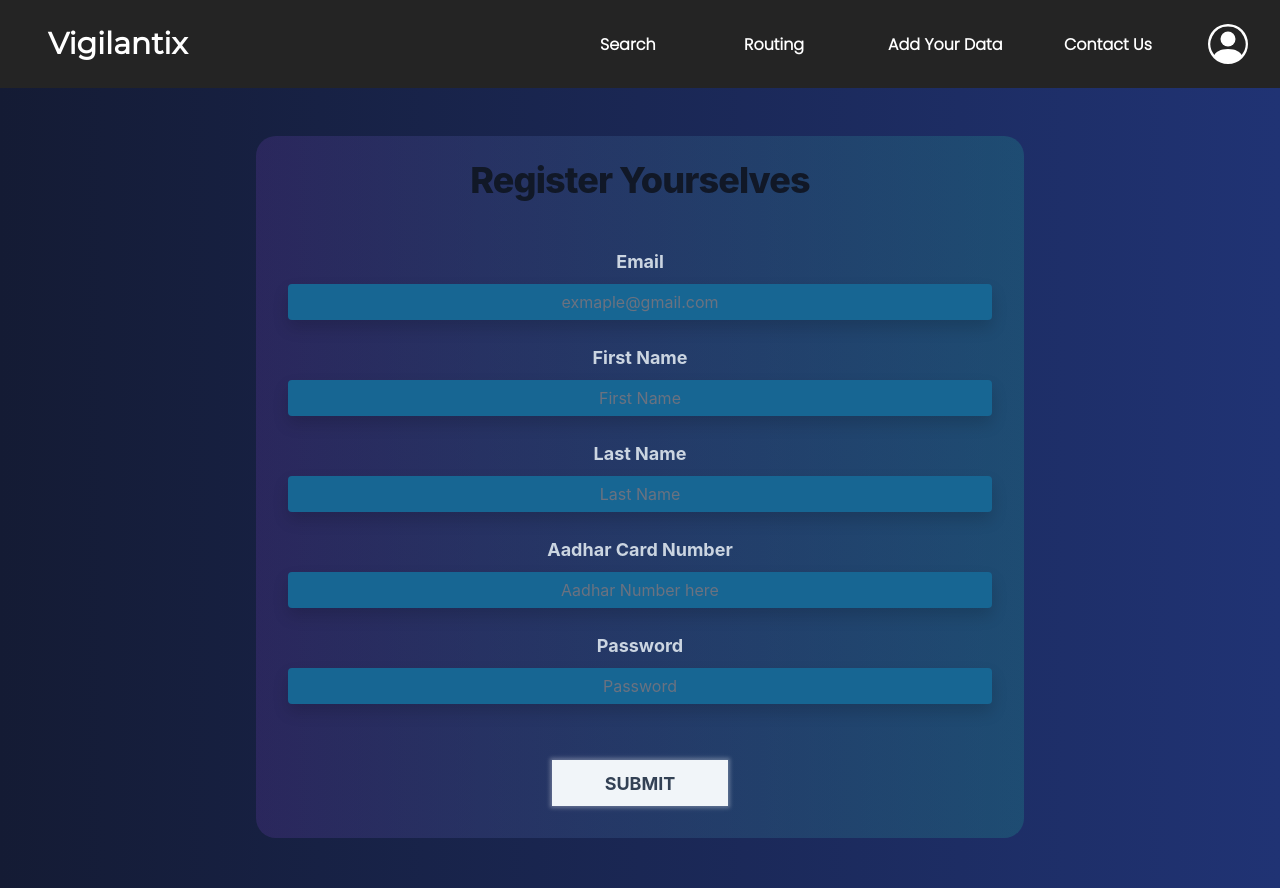
After one commit to ItsApex/Vigilantix-, a Django app: page /register in a window 1280 px wide. The commit adds this page. Run offline with Django 4.2, Linux system fonts and the light colour scheme; some libraries are stand-ins or nearby versions.

Commit message:
Final Commit Maybe

```diff
--- a/Security_Vigilantix/settings.py
+++ b/Security_Vigilantix/settings.py
@@ -27,6 +27,7 @@ DEBUG = True
 
 ALLOWED_HOSTS = []
 
+GDAL_LIBRARY_PATH = r'C:\OSGeo4W64\bin\gdal202'
 
 # Application definition
 
--- a/Vigilantix/templates/Vigilantix/layout.html
+++ b/Vigilantix/templates/Vigilantix/layout.html
@@ -34,12 +34,23 @@
           <li style="width:8rem"><a class="hover:text-gray-200" href="{% url 'police' %}" style="text-decoration:none; font-family: 'Poppins', sans-serif; padding:10px 0px 0px 0px">Add Your Data</a></li>
           <li style="width:6rem"><a class="hover:text-gray-200" href="{% url 'contact' %}" style="text-decoration:none; font-family: 'Poppins', sans-serif; padding:10px 0px 0px 0px">Contact Us</a></li>
 
+          {% if user.is_authenticated %}
           <li>
-            <svg xmlns="http://www.w3.org/2000/svg" width="40" height="40" fill="currentColor" class="bi bi-person-circle" viewBox="0 0 16 16" style="margin-right:2rem">
-              <path d="M11 6a3 3 0 1 1-6 0 3 3 0 0 1 6 0z"/>
-              <path fill-rule="evenodd" d="M0 8a8 8 0 1 1 16 0A8 8 0 0 1 0 8zm8-7a7 7 0 0 0-5.468 11.37C3.242 11.226 4.805 10 8 10s4.757 1.225 5.468 2.37A7 7 0 0 0 8 1z"/>
-            </svg>
+            <a class="hover:text-gray-200" href="{% url 'logout' %}" style="text-decoration:none; font-family: 'Poppins', sans-serif; padding:10px 0px 0px 0px">
+              LOGOUT
+
+            </a>
           </li>
+          {% else %}
+          <li>
+            <a class="hover:text-gray-200" href="{% url 'login' %}" style="text-decoration:none; font-family: 'Poppins', sans-serif; padding:10px 0px 0px 0px">
+              <svg xmlns="http://www.w3.org/2000/svg" width="40" height="40" fill="currentColor" class="bi bi-person-circle" viewBox="0 0 16 16" style="margin-right:2rem">
+                <path d="M11 6a3 3 0 1 1-6 0 3 3 0 0 1 6 0z"/>
+                <path fill-rule="evenodd" d="M0 8a8 8 0 1 1 16 0A8 8 0 0 1 0 8zm8-7a7 7 0 0 0-5.468 11.37C3.242 11.226 4.805 10 8 10s4.757 1.225 5.468 2.37A7 7 0 0 0 8 1z"/>
+              </svg>
+            </a>
+          </li>
+          {% endif %}
         </ul>
       </div>
     </nav>
--- /dev/null
+++ b/Vigilantix/templates/Vigilantix/users.html
@@ -0,0 +1,134 @@
+{% extends "Vigilantix/layout.html" %} {% load static %}{% block body %}
+{% if message %}
+<h2
+class=" py-3 font-light text-center"
+style="color:white; background-color: #626ac4; font-size:28px;"
+>
+  {{message}}
+</h2>
+{% endif %}
+
+<div
+  class="h-screen flex flex-col items-center"
+  style="background-image: linear-gradient(to right, #141b34, #203374)"
+>
+  <div
+    style="
+      width: 60%;
+
+      background-image: linear-gradient(
+        to left,
+        rgba(31, 183, 155, 0.22),
+        rgba(113, 65, 191, 0.22)
+      );
+      border-radius: 20px;
+    "
+    class="mt-5"
+  >
+    <br />
+    <h2
+      class="mb-4 text-4xl tracking-tight font-extrabold text-center text-gray-900 dark:text-white"
+    >
+      Register Yourselves
+    </h2>
+
+    <form action="register" method="post" class="px-8 pt-6 pb-2 mb-4">
+      {% csrf_token %}
+      <div class="mb-4">
+        <label
+          class="block text-center text-lg font-bold mb-2 text-slate-300"
+          for="Longitude"
+        >
+          Email
+        </label>
+        <input
+          class="shadow text-center appearance-none border-none text-white rounded w-full py-2 px-3 leading-tight focus:outline-none"
+          id="Longitude"
+          style="background-color: #176693"
+          type="text"
+          name="email"
+          placeholder="exmaple@gmail.com"
+        />
+      </div>
+      <div class="mb-4">
+        <label
+          class="block text-center text-lg font-bold mb-2 text-slate-300"
+          for="Longitude"
+        >
+          First Name
+        </label>
+        <input
+          class="shadow text-center appearance-none border-none text-white rounded w-full py-2 px-3 leading-tight focus:outline-none"
+          id="Longitude"
+          style="background-color: #176693"
+          type="text"
+          name="firstname"
+          placeholder="First Name"
+        />
+      </div>
+      <div class="mb-4">
+        <label
+          class="block text-center text-lg font-bold mb-2 text-slate-300"
+          for="Longitude"
+        >
+          Last Name
+        </label>
+        <input
+          class="shadow text-center appearance-none border-none text-white rounded w-full py-2 px-3 leading-tight focus:outline-none"
+          id="Longitude"
+          style="background-color: #176693"
+          type="text"
+          name="lastname"
+          placeholder="Last Name"
+        />
+      </div>
+      <div class="mb-4">
+        <label
+          class="block text-center text-lg font-bold mb-2 text-slate-300"
+          for="Longitude"
+        >
+          Aadhar Card Number
+        </label>
+        <input
+          class="shadow text-center appearance-none border-none text-white rounded w-full py-2 px-3 leading-tight focus:outline-none"
+          id="Longitude"
+          style="background-color: #176693"
+          type="text"
+          name="aadhar"
+          placeholder="Aadhar Number here"
+        />
+      </div>
+      <div class="mb-4">
+        <label
+          class="block text-center text-lg font-bold mb-2 text-slate-300"
+          for="Longitude"
+        >
+          Password
+        </label>
+        <input
+          class="shadow text-center appearance-none border-none text-white rounded w-full py-2 px-3 leading-tight focus:outline-none"
+          id="Longitude"
+          style="background-color: #176693"
+          type="password"
+          name="password"
+          placeholder="Password"
+        />
+      </div>
+      <div class="flex flex-col items-center">
+        <button
+          style="
+            width: 11rem;
+            box-shadow: 0 0 4px 2px rgba(255, 255, 255, 0.3);
+            border: none;
+            outline: none;
+          "
+          class="inline-block border-0 bg-slate-100 px-6 pb-2 mt-8 pt-2.5 text-lg uppercase text-slate-700 font-bold hover:bg-slate-600 hover:shadow-lg hover:border-white transition duration-500 hover:text-white"
+        >
+          <input type="submit" value="SUBMIT" />
+        </button>
+      </div>
+    </form>
+  </div>
+</div>
+
+{%endblock %}
--- a/Vigilantix/urls.py
+++ b/Vigilantix/urls.py
@@ -5,13 +5,15 @@ from django.conf import settings
 
 
 urlpatterns = [
-    path("", views.index, name="index"),
+    path("", views.search, name="index"),
     path("search", views.search, name="search"),
     path("routing", views.routing, name="routing"),
     path("police", views.police, name="police"),
     path("cammera", views.cammera, name="cammera"),
     path("contact", views.contact, name="contact"),
-
+    path("register", views.register, name="register"),
+    path("login", views.login_view, name="login"),
+    path("logout", views.logout_view, name="logout"),
     path("getLocation",views.get_location, name= "getLocation")
 ]
 
--- a/Vigilantix/views.py
+++ b/Vigilantix/views.py
@@ -1,14 +1,19 @@
+from django.db import IntegrityError
+from django.urls import reverse
 import folium
 from folium.plugins import MousePosition
 import json
 from django.shortcuts import render
 from django.views.decorators.csrf import csrf_exempt
 from math import radians, cos, sin, asin, sqrt
-from django.http import JsonResponse
+from django.http import HttpResponseRedirect, JsonResponse
 import openrouteservice
 import operator
 from functools import reduce
-from .models import PolicStation,SecurityCamera
+from django.contrib.auth import authenticate, login, logout
+from .models import PolicStation,SecurityCamera,CustomUser
+import http.client
+
 
 def index(request):
     return render(request,"Vigilantix/index.html")
@@ -40,8 +45,6 @@ def search(request):
         color='green'
     ).add_to(m)
 
-    # center = (stations[0].latitude, stations[0].longitude)
-    #adding polic stations to map
     stations = PolicStation.objects.all()
     cameras = SecurityCamera.objects.all()
     radius = cradius  # radius in kilometers
@@ -96,17 +99,50 @@ def routing(request):
         latitudeto = float(request.POST.get('latitudeto'))
         longitudeto = float(request.POST.get('longitudeto'))
 
-        m = folium.Map(location=list(reversed([longitudefrom, latitudefrom])), zoom_start=13)
-        coords = [[longitudefrom, latitudefrom], [longitudeto, latitudeto]]
-        ors_client = openrouteservice.Client(key='5b3ce3597851110001cf6248844ba845bb7648a3bda6b57313f08c0d')
+    m = folium.Map(location=list(reversed([longitudefrom, latitudefrom])), zoom_start=13)
+    coords = [[longitudefrom, latitudefrom], [longitudeto, latitudeto]]
+    ors_client = openrouteservice.Client(key='5b3ce3597851110001cf6248844ba845bb7648a3bda6b57313f08c0d')
 
-        route = ors_client.directions(coordinates=coords,
-                          profile='foot-walking',
-                          format='geojson')
-        waypoints = list(dict.fromkeys(reduce(operator.concat, list(map(lambda step: step['way_points'], route['features'][0]['properties']['segments'][0]['steps'])))))
+    route = ors_client.directions(coordinates=coords,
+                        profile='foot-walking',
+                        format='geojson')
+    waypoints = list(dict.fromkeys(reduce(operator.concat, list(map(lambda step: step['way_points'], route['features'][0]['properties']['segments'][0]['steps'])))))
+    folium.PolyLine(locations=[list(reversed(coord)) for coord in route['features'][0]['geometry']['coordinates']], color="green").add_to(m)
+    cradius = 30
 
-        folium.PolyLine(locations=[list(reversed(coord)) for coord in route['features'][0]['geometry']['coordinates']], color="green").add_to(m)
-
+    stations = PolicStation.objects.all()
+    cameras = SecurityCamera.objects.all()
+    radius = cradius  # radius in kilometers
+    for station in stations:
+        station_latitude = station.latitude
+        station_longitude = station.longitude
+        dist = haversine(latitudefrom, longitudefrom,station_latitude, station_longitude)
+        if dist <= radius:
+            marker_location = (station_latitude, station_longitude)
+            tooltip = station.name
+            icon=folium.Icon(color='blue', prefix='fa',icon='shield')
+            folium.Marker(location=marker_location, tooltip=tooltip, icon=icon).add_to(m)
+        dist = haversine(latitudeto, longitudeto,station_latitude, station_longitude)
+        if dist <= radius:
+            marker_location = (station_latitude, station_longitude)
+            tooltip = station.name
+            icon=folium.Icon(color='blue', prefix='fa',icon='shield')
+            folium.Marker(location=marker_location, tooltip=tooltip, icon=icon).add_to(m)
+    for camera in cameras:
+        camera_latitude = camera.latitude
+        camera_longitude = camera.longitude
+        dist = haversine(latitudefrom, longitudefrom,camera_latitude, camera_longitude)
+        if dist <= radius:
+            marker_location = (camera_latitude, camera_longitude)
+            tooltip = "Camera"+str(camera.id)
+            icon=folium.Icon(color='green', prefix='fa',icon='video-camera')
+            folium.Marker(location=marker_location, tooltip=tooltip, icon=icon).add_to(m)
+        dist = haversine(latitudeto, longitudeto,camera_latitude, camera_longitude)
+        if dist <= radius:
+            marker_location = (camera_latitude, camera_longitude)
+            tooltip = "Camera"+str(camera.id)
+            icon=folium.Icon(color='green', prefix='fa',icon='video-camera')
+            folium.Marker(location=marker_location, tooltip=tooltip, icon=icon).add_to(m)
 
     m=m._repr_html_() #updated
     context = {'my_map': m,
@@ -154,8 +190,14 @@ def police(request):
         name = request.POST.get('psname')
         latitude = request.POST.get('pslat')
         longitude = request.POST.get('pslon')
-        polobj = PolicStation(name=name,latitude=latitude,longitude=longitude)
-        polobj.save()
+        selection = request.POST.get('selection')
+        print("user selected "+selection)
+        if selection == '1':
+            polobj = PolicStation(name=name,latitude=latitude,longitude=longitude)
+            polobj.save()
+        elif selection == '0':
+            polobj = SecurityCamera(latitude=latitude,longitude=longitude)
+            polobj.save()
     return render(request, 'Vigilantix/police.html',{
         'policelist':PolicStation.objects.all().reverse()
     })
@@ -174,3 +216,71 @@ def cammera(request):
 
 def contact(request):
      return render(request, 'Vigilantix/contact.html')
+
+
+def register(request):
+    if request.method == "GET":
+        return render(request, "Vigilantix/users.html")
+    if request.method == "POST":
+        firstname = request.POST["firstname"]
+        lastname = request.POST["lastname"]
+        email = request.POST["email"]
+        aadhar = request.POST["aadhar"]
+        # Ensure password matches confirmation
+        password = request.POST["password"]
+        try:
+            # Aadhar authentication
+            conn = http.client.HTTPSConnection("api.apyhub.com")
+
+            payload = "{\n    \"aadhaar\":\""+aadhar+"\"\n}"
+
+            headers = {
+                'apy-token': "APY0W3pTpUGPtk9Bi5DpOENp0Fri0quMrLFoyA4Id7OcO3kRQplqHCl4KNz4mNzZo1E8FUz",
+                'Content-Type': "application/json"
+                }
+            conn.request("POST", "/validate/aadhaar", payload, headers)
+            res = conn.getresponse()
+            data = res.read()
+            print(data.decode("utf-8"))
+
+            json_data = json.loads(data.decode("utf-8"))
+            result = json_data["data"]
+
+            print(result)
+            # Attempt to create new user
+
+            if result == True:
+                try:
+                    user = CustomUser.objects.create(email=email, first_name=firstname, last_name=lastname, aadhaar=aadhar, password=password)
+                    user.save()
+                except IntegrityError:
+                    return render(request, "Vigilantix/users.html", {
+                        "message": "Username already taken."
+                    })
+                login(request, user)
+                return HttpResponseRedirect(reverse("index"))
+        except:
+            return render(request, "Vigilantix/users.html", {
+                    "message": "Invalid AADHAAR Check once and try Again"
+                    })
+
+def login_view(request):
+    if request.method == "POST":
+        # Attempt to sign user in
+        first_name = request.POST["username"]
+        password = request.POST["password"]
+        user = authenticate(request, username=first_name, password=password)
+        # Check if authentication successful
+        if user is not None:
+            login(request, user)
+            return HttpResponseRedirect(reverse("index"))
+        else:
+            return render(request, "Vigilantix/login.html", {
+                "message": "Invalid username and/or password."
+            })
+    else:
+        return render(request, "Vigilantix/login.html")
+
+def logout_view(request):
+    logout(request)
+    return HttpResponseRedirect(reverse("index"))
--- a/package.json
+++ b/package.json
@@ -1,6 +1,10 @@
 {
   "dependencies": {
-    "js-cookie": "^3.0.1"
+    "@tailwindcss/forms": "^0.5.3",
+    "@tailwindcss/line-clamp": "^0.4.4",
+    "@tailwindcss/typography": "^0.5.9",
+    "js-cookie": "^3.0.1",
+    "postcss-simple-vars": "^7.0.1"
   },
   "devDependencies": {
     "@types/js-cookie": "^3.0.3",
--- a/theme/static/css/dist/styles.css
+++ b/theme/static/css/dist/styles.css
@@ -762,6 +762,10 @@ select {
   margin-bottom: 1.5rem;
 }
 
+.mb-8 {
+  margin-bottom: 2rem;
+}
+
 .mr-2 {
   margin-right: 0.5rem;
 }
@@ -1034,6 +1038,11 @@ select {
   line-height: 2.25rem;
 }
 
+.text-4xl {
+  font-size: 2.25rem;
+  line-height: 2.5rem;
+}
+
 .text-5xl {
   font-size: 3rem;
   line-height: 1;
@@ -1056,6 +1065,14 @@ select {
 
 .font-bold {
   font-weight: 700;
+}
+
+.font-extrabold {
+  font-weight: 800;
+}
+
+.font-light {
+  font-weight: 300;
 }
 
 .font-medium {
@@ -1082,9 +1099,18 @@ select {
   letter-spacing: 0em;
 }
 
+.tracking-tight {
+  letter-spacing: -0.025em;
+}
+
 .text-gray-300 {
   --tw-text-opacity: 1;
   color: rgb(209 213 219 / var(--tw-text-opacity));
+}
+
+.text-gray-500 {
+  --tw-text-opacity: 1;
+  color: rgb(107 114 128 / var(--tw-text-opacity));
 }
 
 .text-gray-900 {
@@ -1375,9 +1401,22 @@ select {
   }
 }
 
+@media (min-width: 640px) {
+  .sm\:text-xl {
+    font-size: 1.25rem;
+    line-height: 1.75rem;
+  }
+}
+
 @media (min-width: 768px) {
   .md\:flex {
     display: flex;
+  }
+}
+
+@media (min-width: 1024px) {
+  .lg\:mb-16 {
+    margin-bottom: 4rem;
   }
 }
 
```
Also changed, not shown: Vigilantix/models.py (+1 -33 lines), Vigilantix/templates/Vigilantix/contact.html (+75 -1 lines), Vigilantix/templates/Vigilantix/login.html (added, +86 -0 lines), Vigilantix/templates/Vigilantix/police.html (+29 -13 lines), Vigilantix/migrations/0005_remove_customuser_is_active_and_more.py (added), Vigilantix/static/location.js (line endings or trailing spaces), db.sqlite3, package-lock.json, 1 other file.
